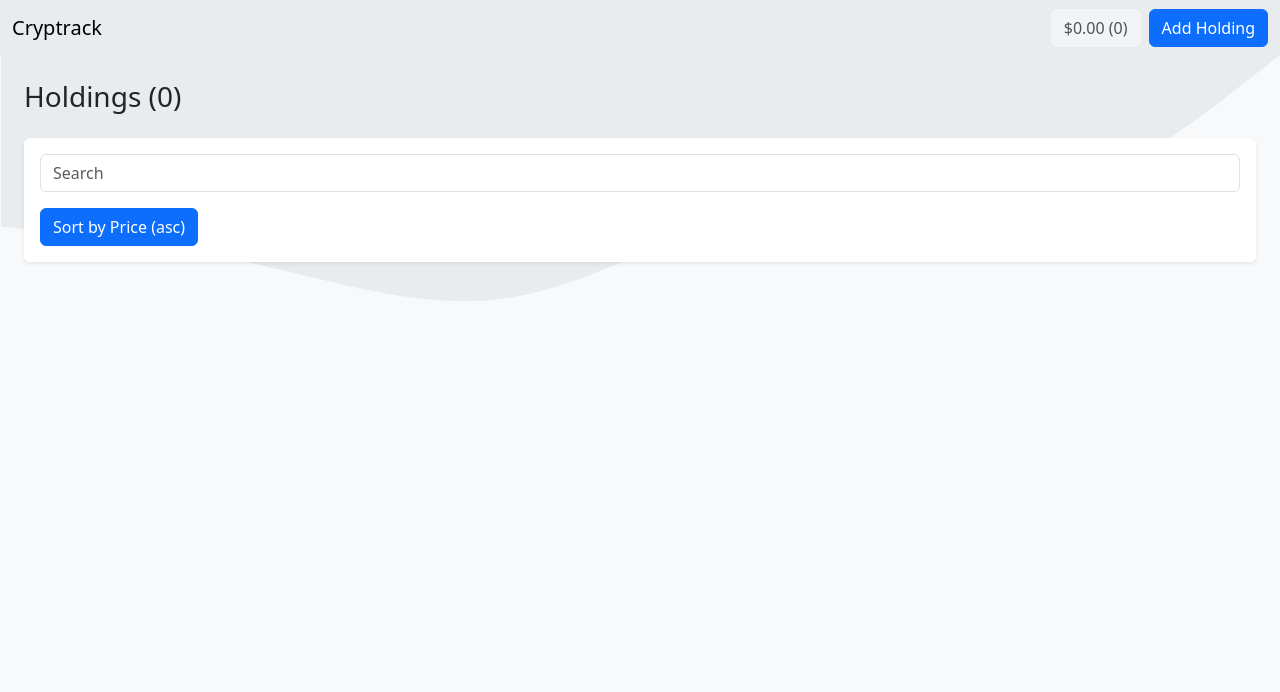
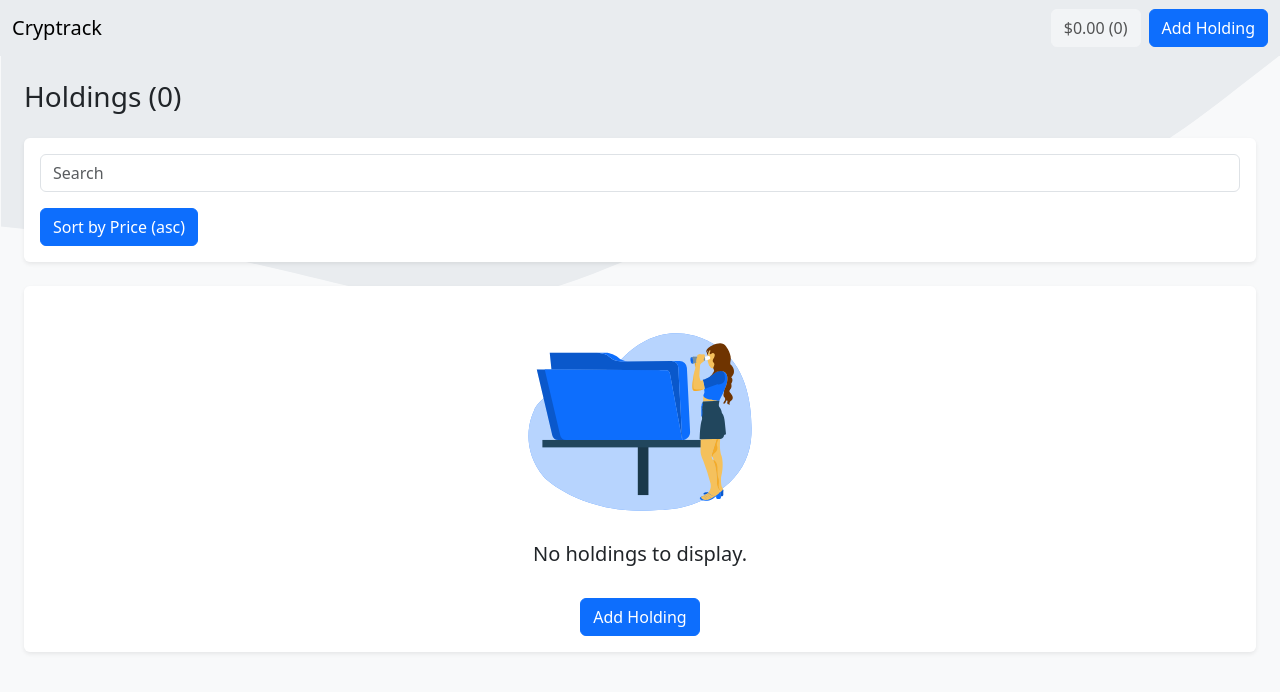
Before and after one commit to karmasakshi/cryptrack, a Next.js app: page / in a window 1280 px wide. Shown: the top 692 px of the page. Built offline with nearby package versions, Linux system fonts and the light colour scheme.

Commit message:
refactor(general): add empty state

```diff
--- a/src/pages/index.tsx
+++ b/src/pages/index.tsx
@@ -1,6 +1,8 @@
 import HoldingCard from '@cryptack/components/HoldingCard';
 import { usePortfolioStore } from '@cryptack/store/portfolio';
 import Head from 'next/head';
+import Image from 'next/image';
+import Link from 'next/link';
 import { useState } from 'react';
 
 const Holdings = () => {
@@ -38,7 +40,7 @@ const Holdings = () => {
                   type="text"
                   className="form-control"
                   aria-describedby="search"
-                ></input>
+                />
               </div>
             </form>
             <button
@@ -50,13 +52,29 @@ const Holdings = () => {
           </div>
         </div>
 
-        <div className="row g-4 mt-2">
-          {filteredPortfolio.map((h) => (
-            <div className="col-md-6 col-xl-4" key={h.cryptocurrency.symbol}>
-              <HoldingCard removeHolding={handleRemoveHolding} holding={h} />
+        {filteredPortfolio.length > 0 ? (
+          <div className="row g-4 mt-0">
+            {filteredPortfolio.map((h) => (
+              <div className="col-md-6 col-xl-4" key={h.cryptocurrency.symbol}>
+                <HoldingCard removeHolding={handleRemoveHolding} holding={h} />
+              </div>
+            ))}
+          </div>
+        ) : (
+          <div className="card border-0 shadow-sm mt-4">
+            <div className="card-body text-center">
+              <Image src="/empty.svg" height={240} width={240} alt="Empty" />
+              <h5>No holdings to display.</h5>
+              <Link
+                href="/add-holding"
+                type="button"
+                className="btn btn-primary mt-4"
+              >
+                Add Holding
+              </Link>
             </div>
-          ))}
-        </div>
+          </div>
+        )}
       </div>
     </>
   );
```
Also changed, not shown: public/empty.svg (added).
